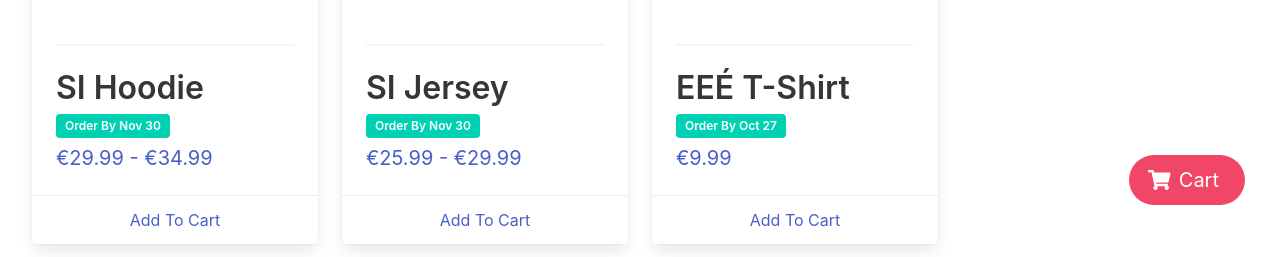
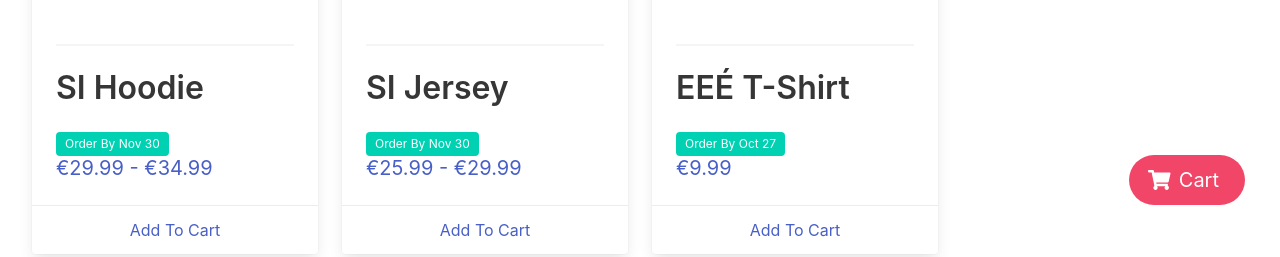
Before and after one commit to simonkellly/shop, a plain HTML site: page client/index.html in a window 1280 px wide. Shown: the part 560-817 px from the top of the page. Drawn offline with nearby package versions, Linux system fonts and the light colour scheme; no server answers; a script that the page names is missing.

Commit message:
tag movement

```diff
--- a/client/index.html
+++ b/client/index.html
@@ -252,7 +252,8 @@
               <img class="image is-64x64 is-block product " src="assets/products/Hoodie Back.png" onclick="modalImage('assets/products/Hoodie Back.png')">
             </p> -->
         <hr>
-        <p class="title">SI Hoodie <span class="tag is-primary is-pulled right">Order By Nov 30</span></p>
+        <p class="title">SI Hoodie </p>
+        <span class="tag is-primary is-pulled right">Order By Nov 30</span>
         <p class="subtitle has-text-link">€29.99 - €34.99</p>
         <!-- <p class="is-size-6 has-text-grey">
           With custom name
@@ -282,7 +283,8 @@
               <img class="image is-64x64 is-block product " src="assets/products/Jersey Back.png" onclick="modalImage('assets/products/Jersey Back.png')">
             </p> -->
         <hr>
-        <p class="title">SI Jersey <span class="tag is-primary is-pulled right">Order By Nov 30</span></p>
+        <p class="title">SI Jersey </p>
+        <span class="tag is-primary is-pulled right">Order By Nov 30</span>
         <p class="subtitle has-text-link">€25.99 - €29.99</p>
         <!-- <p class="is-size-6 has-text-grey">
             With initials
@@ -311,7 +313,8 @@
               <img class="image is-64x64 is-block product " src="assets/products/Tshirt Back.png" onclick="modalImage('assets/products/Tshirt Back.png')">
             </p> -->
         <hr>
-        <p class="title">EEÉ T-Shirt <span class="tag is-primary is-pulled right">Order By Oct 27</span></p>
+        <p class="title">EEÉ T-Shirt </p>
+        <span class="tag is-primary is-pulled right">Order By Oct 27</span>
         <p class="subtitle has-text-link">€9.99</p>
       </div>
       <footer class="card-footer">
```
Also changed, not shown: client/assets/products/Tshirt Back.png, client/assets/products/Tshirt Front.png.
